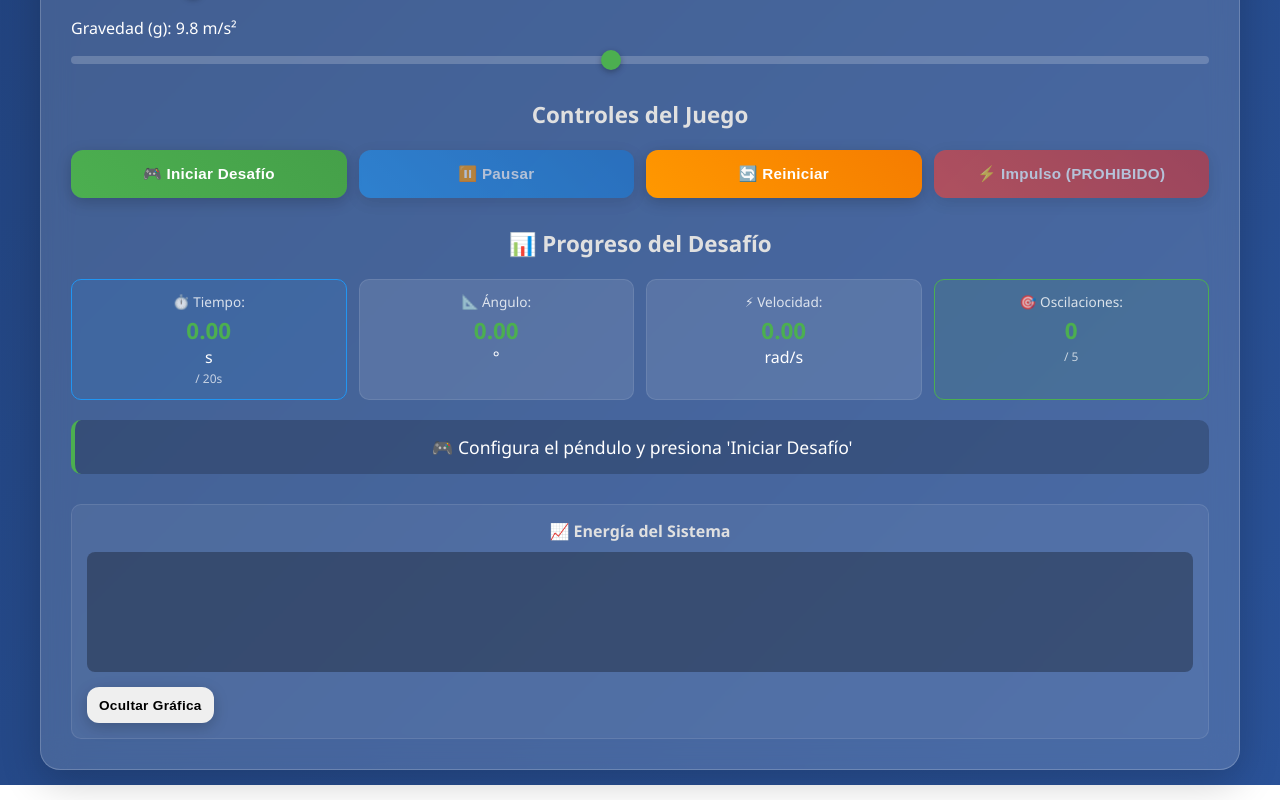
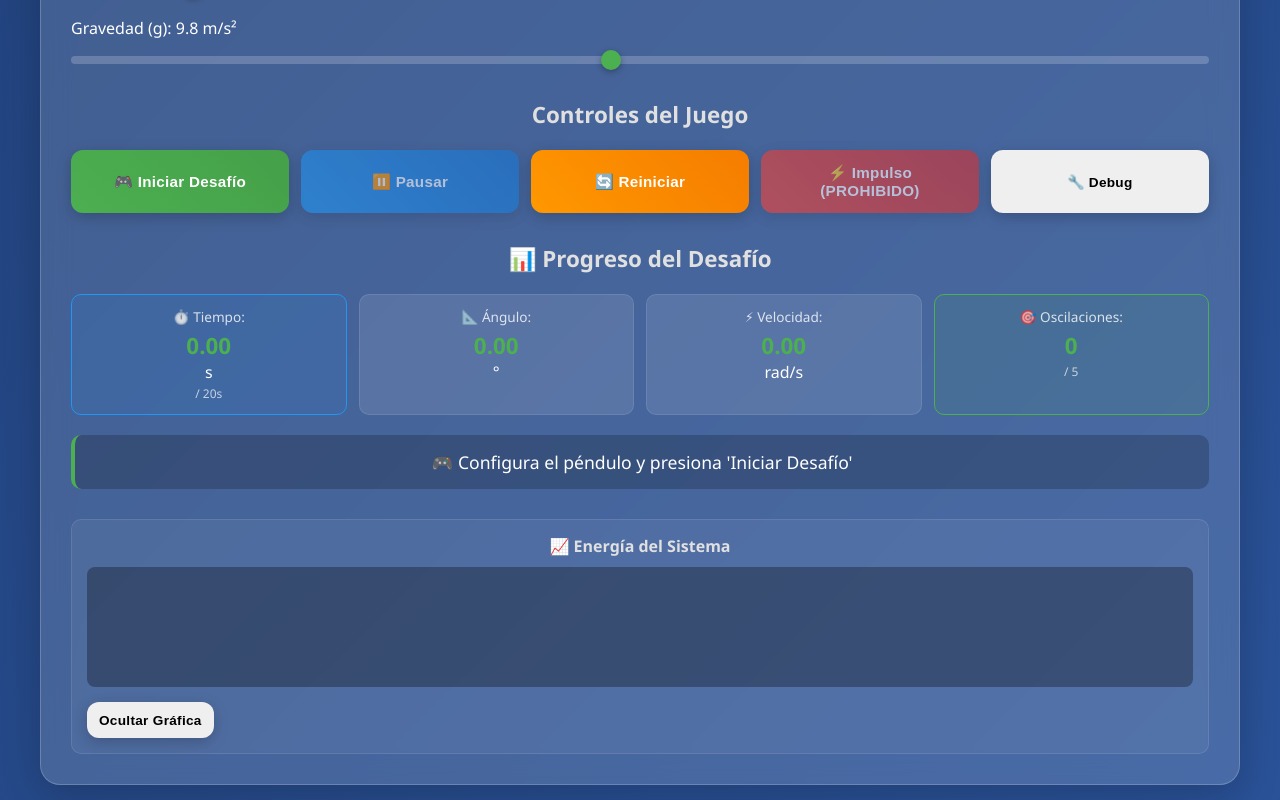
Before and after one commit to BryanGelvez23/PenduloSimple, a plain HTML site: page index.html in a window 1280 px wide. Shown: the part 1107-1907 px from the top of the page. Drawn offline with Linux system fonts and the light colour scheme.

Commit message:
Add debug button for canvas debugging
Added debug button to control section for canvas debugging.

```diff
--- a/index.html
+++ b/index.html
@@ -65,6 +65,7 @@
                     <button id="pauseBtn" class="btn btn-secondary" disabled>⏸️ Pausar</button>
                     <button id="resetBtn" class="btn btn-warning">🔄 Reiniciar</button>
                     <button id="impulseBtn" class="btn btn-danger" disabled>⚡ Impulso (PROHIBIDO)</button>
+                    <button id="debugBtn" class="btn btn-small" onclick="debugCanvas(); forceRedraw();">🔧 Debug</button>
                 </div>
             </div>
 
```
